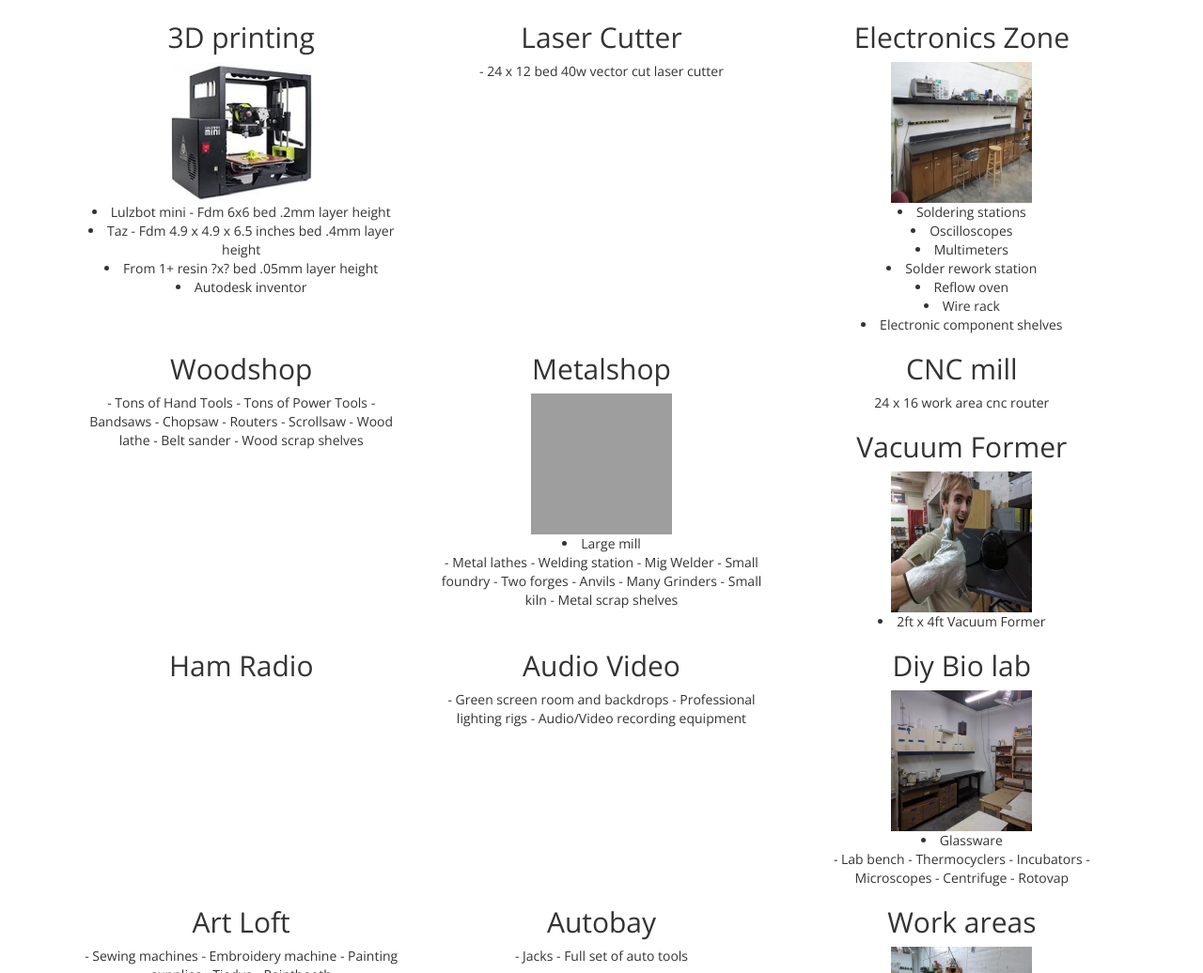
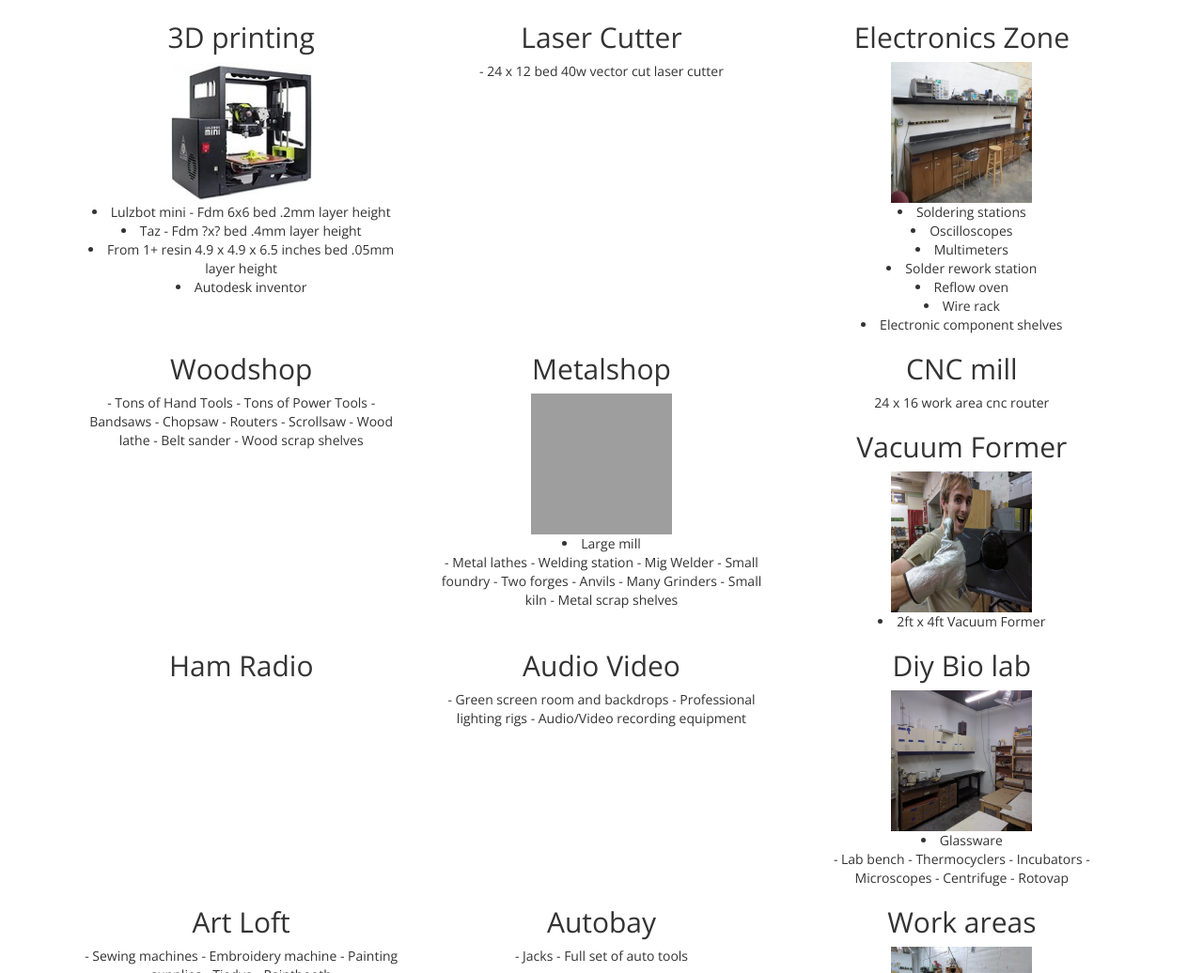
Before and after one commit to freesideatlanta/freeside-public, a plain HTML site: page index.html in a window 1280 px wide. Shown: the part 3222-4258 px from the top of the page at 94% size. Drawn offline with nearby package versions, Linux system fonts and the light colour scheme; grey boxes are pictures that could not be loaded.

Commit message:
corrected teh form1 bed size

```diff
--- a/index.html
+++ b/index.html
@@ -115,8 +115,8 @@
                 <h2>3D printing</h2>
                 <img src="images/lulzbot.jpg" />
                 <li>Lulzbot mini - Fdm 6x6 bed .2mm layer height</li>
-                <li>Taz - Fdm 4.9 x 4.9 x 6.5 inches bed .4mm layer height</li>
-                <li>From 1+ resin ?x? bed .05mm layer height</li>
+                <li>Taz - Fdm ?x? bed .4mm layer height</li>
+                <li>From 1+ resin 4.9 x 4.9 x 6.5 inches bed .05mm layer height</li>
                 <li>Autodesk inventor</li>
 
             </div>
```
